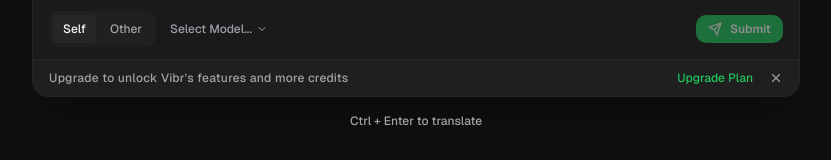
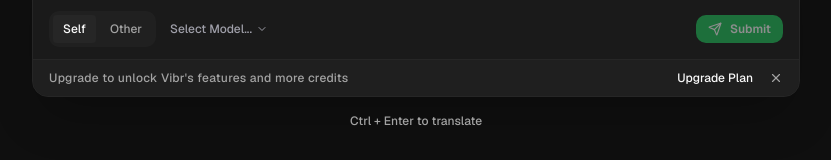
Before and after one commit to berrybrightson1/Vibr, a Next.js app: page / in a window 1280 px wide. Shown: the part 1042-1202 px from the top of the page, without its empty margins (224-1055 px from the left). Built offline with nearby package versions, Linux system fonts and the light colour scheme.

Commit message:
Change hover text color from blue to green

```diff
--- a/app/globals.css
+++ b/app/globals.css
@@ -149,3 +149,13 @@
     text-wrap: balance;
   }
 }
+
+/* Custom link and hover colors */
+a {
+  color: hsl(var(--foreground));
+}
+
+a:hover {
+  color: hsl(var(--primary));
+  transition: color 0.2s ease;
+}
```
